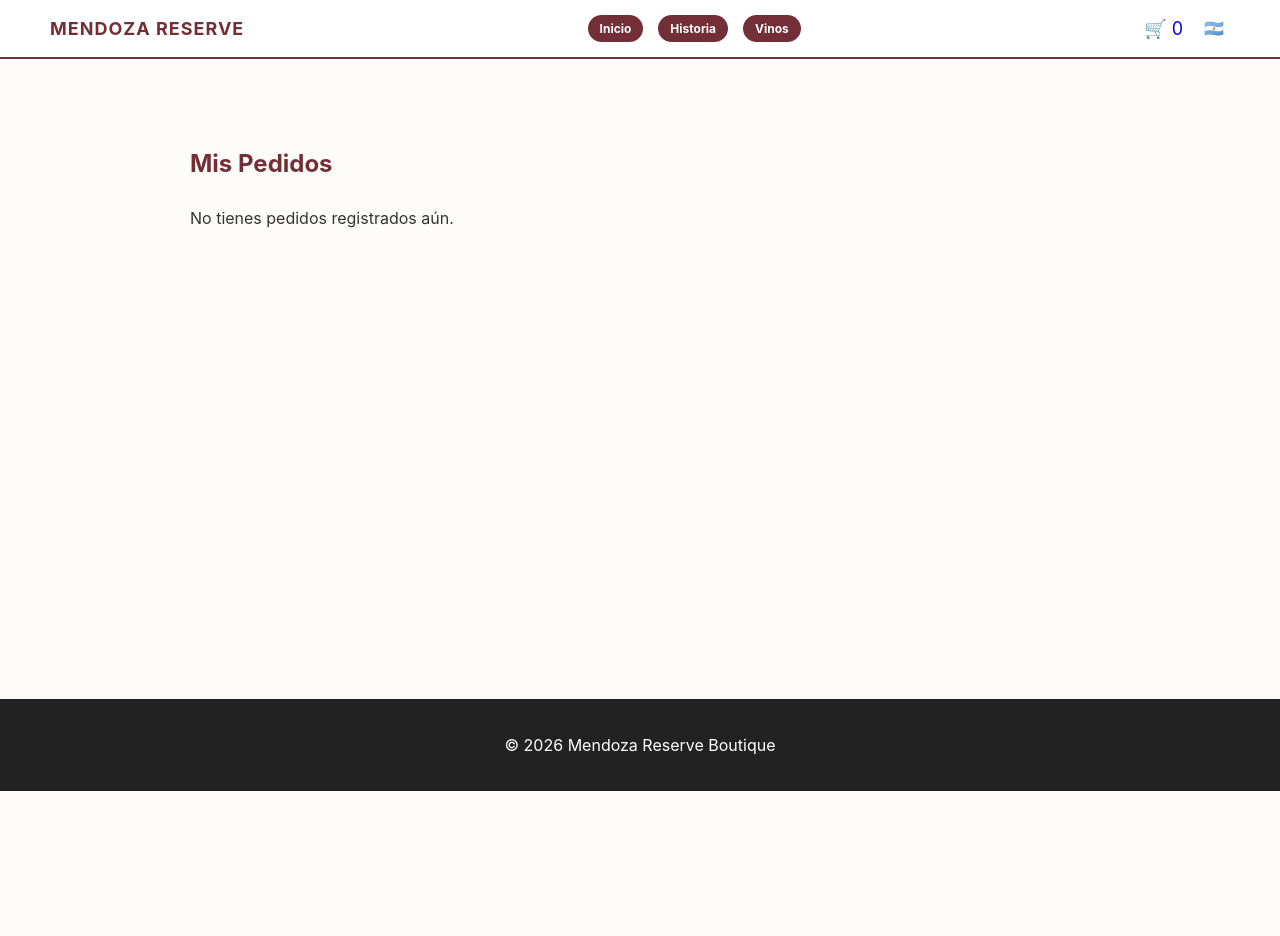
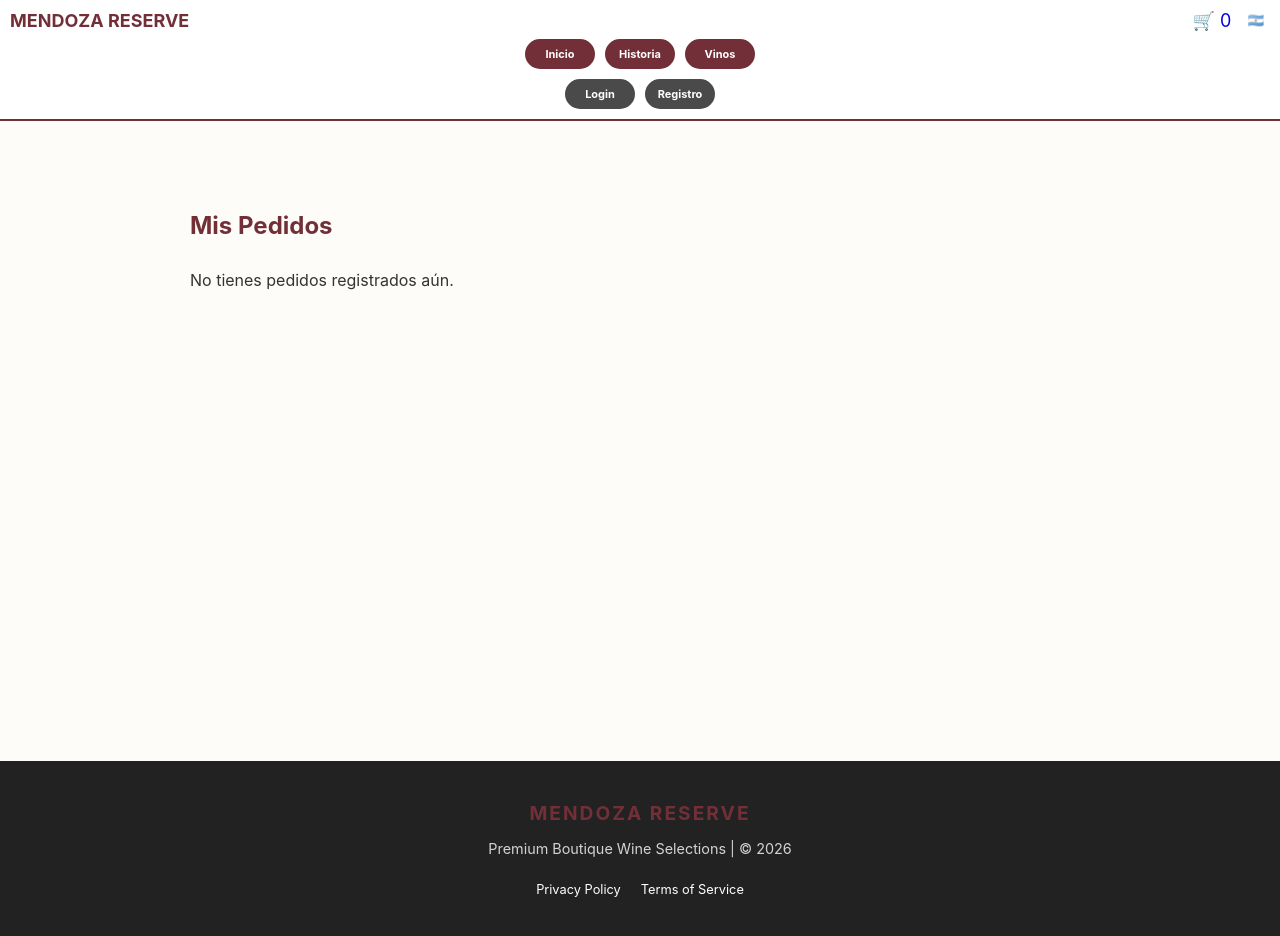
Before and after one commit to RobertDrazewski/Mendoza-Reserve, a React (Create React App) app in the folder frontend/: page /mis-pedidos in a window 1280 px wide. Before the commit the page ends 800 px from the top, so only its background shows below. Built offline with nearby package versions, Linux system fonts and the light colour scheme; a web font is replaced by a local one.

Commit message:
Corregir exportación de

```diff
--- a/frontend/src/components/Footer.js
+++ b/frontend/src/components/Footer.js
@@ -1,8 +1,37 @@
 import React from 'react';
 
-const Footer = () => (
-  <footer style={{ padding: '20px', textAlign: 'center', background: '#222', color: '#fff' }}>
-    <p>© 2026 Mendoza Reserve Boutique</p>
-  </footer>
-);
+const Footer = () => {
+  return (
+    <footer style={{
+      background: '#222',
+      color: '#fff',
+      padding: '40px 20px',
+      marginTop: 'auto',
+      textAlign: 'center'
+    }}>
+      <div style={{
+        maxWidth: '1200px',
+        margin: '0 auto',
+        display: 'flex',
+        flexDirection: 'column',
+        gap: '15px'
+      }}>
+        <h3 style={{ margin: 0, fontSize: '1.2rem', letterSpacing: '2px', color: '#722f37' }}>
+          MENDOZA RESERVE
+        </h3>
+
+        <p style={{ fontSize: '0.9rem', opacity: 0.8, margin: 0 }}>
+          Premium Boutique Wine Selections | © 2026
+        </p>
+
+        {/* Espaciado para redes sociales o links legales */}
+        <div style={{ display: 'flex', justifyContent: 'center', gap: '20px', marginTop: '10px' }}>
+          <span style={{ fontSize: '0.8rem', cursor: 'pointer' }}>Privacy Policy</span>
+          <span style={{ fontSize: '0.8rem', cursor: 'pointer' }}>Terms of Service</span>
+        </div>
+      </div>
+    </footer>
+  );
+};
+
 export default Footer;
--- a/frontend/src/components/Header.js
+++ b/frontend/src/components/Header.js
@@ -5,46 +5,56 @@ import { useAuth } from '../context/AuthContext';
 
 const Header = ({ lang, setLang }) => {
   const { cart } = useCart();
-  // Nota: si no usas logout en esta versión, puedes dejarlo así:
-  const { user } = useAuth();
+  const { user, logout } = useAuth();
 
-  // Estilo base para los links
-  const linkStyle = {
-    backgroundColor: '#722f37',
-    color: 'white',
-    padding: '6px 12px',
+  // Estilo forzado para que los botones siempre tengan visibilidad
+  const btnStyle = {
+    display: 'flex',
+    alignItems: 'center',
+    justifyContent: 'center',
+    padding: '8px 12px',
     borderRadius: '20px',
     textDecoration: 'none',
-    fontSize: '12px',
+    fontSize: '11px',
     fontWeight: 'bold',
-    whiteSpace: 'nowrap'
+    color: 'white',
+    backgroundColor: '#722f37',
+    border: 'none',
+    cursor: 'pointer',
+    minWidth: '70px' // Aseguramos un ancho mínimo
   };
 
   return (
-    <header className="header-mobile">
-      {/* 1. Logo */}
-      <div className="logo-section">
-        <h1 style={{ margin: 0, fontSize: '18px', letterSpacing: '1px' }}>MENDOZA RESERVE</h1>
+    <header className="header-mobile" style={{ display: 'flex', flexDirection: 'column', padding: '10px' }}>
+
+      {/* FILA SUPERIOR: Logo y Carrito */}
+      <div style={{ display: 'flex', justifyContent: 'space-between', width: '100%', marginBottom: '8px' }}>
+        <h1 style={{ margin: 0, fontSize: '18px', color: '#722f37' }}>MENDOZA RESERVE</h1>
+        <div style={{ display: 'flex', gap: '10px', alignItems: 'center' }}>
+          <Link to="/carrito" style={{ textDecoration: 'none', fontSize: '18px' }}>🛒 {cart?.length || 0}</Link>
+          <button onClick={() => setLang(lang === 'es' ? 'en' : 'es')} style={{ background: 'none', border: 'none' }}>
+            {lang === 'es' ? '🇦🇷' : '🇬🇧'}
+          </button>
+        </div>
       </div>
 
-      {/* 2. Navegación */}
-      <nav className="nav-links">
-        <Link to="/" style={linkStyle}>{lang === 'es' ? 'Inicio' : 'Home'}</Link>
-        <Link to="/historia" style={linkStyle}>{lang === 'es' ? 'Historia' : 'Story'}</Link>
-        <Link to="/catalogo" style={linkStyle}>{lang === 'es' ? 'Vinos' : 'Wines'}</Link>
+      {/* FILA DE NAVEGACIÓN */}
+      <nav style={{ display: 'flex', justifyContent: 'center', gap: '10px', marginBottom: '10px' }}>
+        <Link to="/" style={btnStyle}>Inicio</Link>
+        <Link to="/historia" style={btnStyle}>Historia</Link>
+        <Link to="/catalogo" style={btnStyle}>Vinos</Link>
       </nav>
 
-      {/* 3. Acciones (Carrito y Idioma) */}
-      <div className="actions-section">
-        <Link to="/carrito" style={{ textDecoration: 'none', fontSize: '18px' }}>
-          🛒 {cart?.length || 0}
-        </Link>
-        <button
-          onClick={() => setLang(lang === 'es' ? 'en' : 'es')}
-          style={{ background: 'none', border: 'none', cursor: 'pointer', fontSize: '16px' }}
-        >
-          {lang === 'es' ? '🇦🇷' : '🇬🇧'}
-        </button>
+      {/* FILA DE LOGIN/REGISTRO (Forzada para que siempre se vea) */}
+      <div style={{ display: 'flex', justifyContent: 'center', gap: '10px', width: '100%' }}>
+        {user ? (
+          <button onClick={logout} style={{...btnStyle, backgroundColor: '#5a242a'}}>Salir</button>
+        ) : (
+          <>
+            <Link to="/login" style={{...btnStyle, backgroundColor: '#4a4a4a'}}>Login</Link>
+            <Link to="/register" style={{...btnStyle, backgroundColor: '#4a4a4a'}}>Registro</Link>
+          </>
+        )}
       </div>
     </header>
   );
--- a/frontend/src/components/WineCarousel.js
+++ b/frontend/src/components/WineCarousel.js
@@ -12,69 +12,68 @@ const WineCarousel = ({ lang }) => {
       .catch(err => console.error("Error al cargar vinos:", err));
   }, []);
 
-  const buttonStyle = {
-    backgroundColor: '#722f37',
-    color: 'white',
-    border: 'none',
-    borderRadius: '25px',
-    padding: '12px 20px',
-    cursor: 'pointer',
-    fontSize: '14px',
-    fontWeight: 'bold',
-    width: '100%',
-    transition: 'background 0.3s'
-  };
-
   return (
-    <div style={{ padding: '40px 20px', maxWidth: '1200px', margin: '0 auto' }}>
+    // Usamos 'page-container' para mantener la alineación global
+    <div className="page-container">
       <div style={{
         display: 'grid',
-        gridTemplateColumns: 'repeat(auto-fit, minmax(300px, 1fr))',
-        gap: '30px'
+        /* En móvil: 1 columna, en tablet/PC: 2 o 3 columnas automáticas */
+        gridTemplateColumns: 'repeat(auto-fit, minmax(280px, 1fr))',
+        gap: '20px',
+        justifyItems: 'center'
       }}>
         {wines.map(wine => (
           <div key={wine.id} style={{
+            width: '100%',
+            maxWidth: '350px', // Evita que en pantallas grandes la tarjeta se estire demasiado
             border: '1px solid #eee',
-            padding: '20px',
-            borderRadius: '25px',
+            padding: '15px',
+            borderRadius: '20px',
             textAlign: 'center',
             backgroundColor: '#ffffff',
-            boxShadow: '0 4px 15px rgba(0,0,0,0.08)',
+            boxShadow: '0 4px 10px rgba(0,0,0,0.05)',
             display: 'flex',
-            flexDirection: 'column',
-            justifyContent: 'space-between'
+            flexDirection: 'column'
           }}>
-            {/* Construcción de la ruta: asume que la imagen está en public/images/ */}
             <img
               src={`/images/${wine.imagen_url}`}
               alt={lang === 'es' ? wine.nombre_es : wine.nombre_en}
               onError={(e) => { e.target.src = '/images/placeholder.jpg'; }}
               style={{
                 width: '100%',
-                height: '250px',
+                height: '200px', // Un poco más bajo para móvil
                 objectFit: 'cover',
                 borderRadius: '15px',
-                marginBottom: '15px'
+                marginBottom: '10px'
               }}
             />
 
             <div style={{ flexGrow: 1 }}>
-              <h3 style={{ color: '#722f37', margin: '10px 0' }}>
+              <h3 style={{ color: '#722f37', margin: '10px 0', fontSize: '1.2rem' }}>
                 {lang === 'es' ? wine.nombre_es : wine.nombre_en}
               </h3>
-              <p style={{ color: '#555', fontSize: '14px', marginBottom: '10px' }}>
+              <p style={{ color: '#555', fontSize: '0.9rem', marginBottom: '10px', lineHeight: '1.4' }}>
                 {lang === 'es' ? wine.descripcion_es : wine.descripcion_en}
               </p>
-              <p style={{ fontWeight: 'bold', fontSize: '18px', color: '#333' }}>
+              <p style={{ fontWeight: 'bold', fontSize: '1.1rem', color: '#333' }}>
                 {wine.precio} USD
               </p>
             </div>
 
             <button
-              style={buttonStyle}
+              style={{
+                backgroundColor: '#722f37',
+                color: 'white',
+                border: 'none',
+                borderRadius: '25px',
+                padding: '10px 15px',
+                marginTop: '15px',
+                cursor: 'pointer',
+                fontSize: '0.9rem',
+                fontWeight: 'bold',
+                width: '100%'
+              }}
               onClick={() => addToCart(wine)}
-              onMouseOver={(e) => e.target.style.backgroundColor = '#5a242a'}
-              onMouseOut={(e) => e.target.style.backgroundColor = '#722f37'}
             >
               {lang === 'es' ? 'Agregar al carrito' : 'Add to cart'}
             </button>
```
